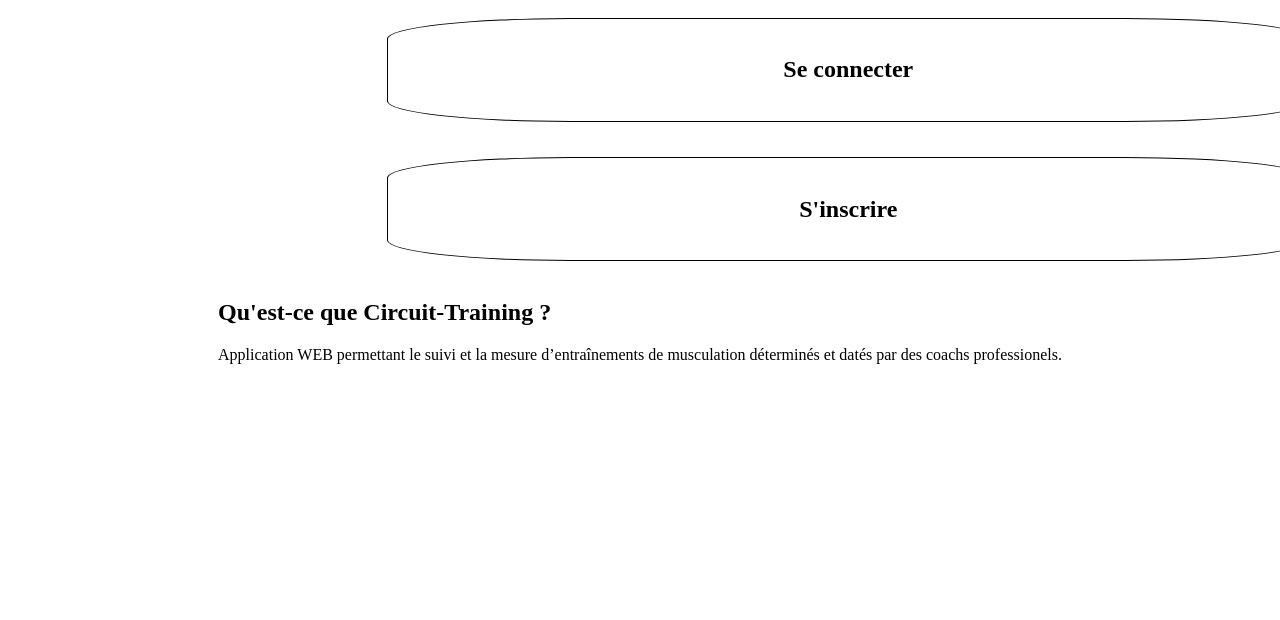
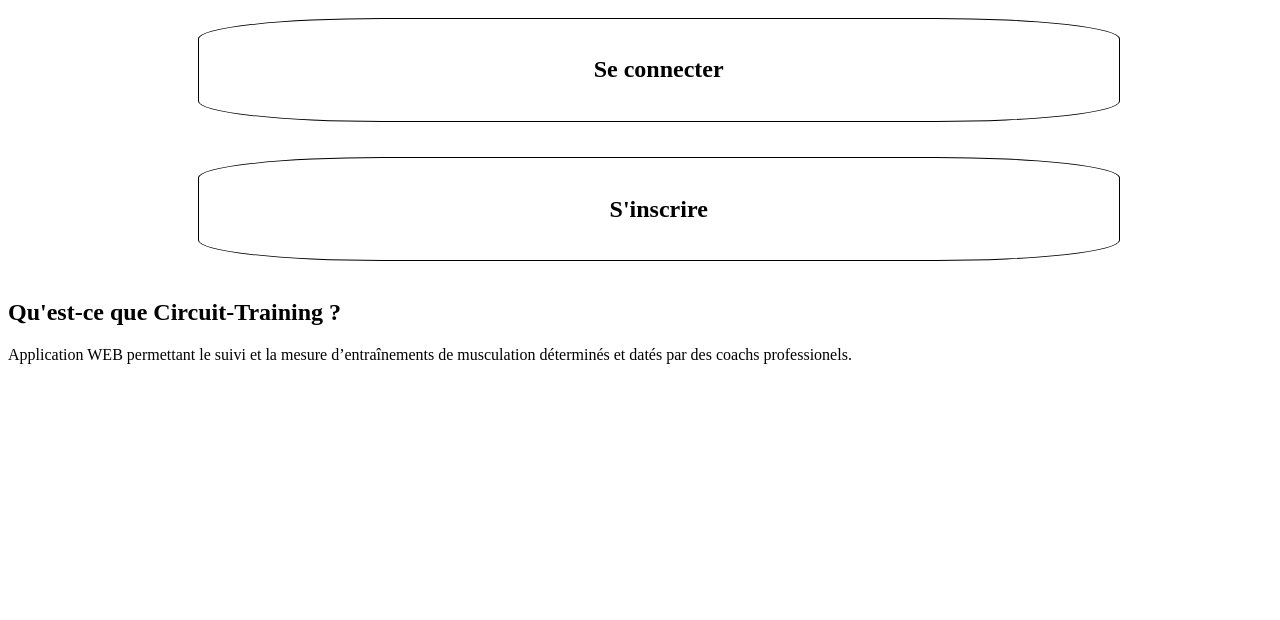
Before and after one commit to Alban2002/Circuit-Training-Gr4, a PHP site: template templates/Acceuil.php in a window 1280 px wide. Shown: the part 46-666 px from the top of the page. Run offline with PHP 8.4, Linux system fonts and the light colour scheme; the template is opened without the code that fills it, so the values that code supplies are empty.

Commit message:
update NC

```diff
--- a/templates/acceuil/NC.php
+++ b/templates/acceuil/NC.php
@@ -6,14 +6,11 @@
   .contenairselect {
     width: 70%;
     display: flex;
-    flex-direction: lign;
 
 }
 #contenuNC {
   display: flex;
   flex-direction: column;
-  align-items: center;
-  justify-content: center;
 }
 </style>
 <div id="contenuNC">
```
